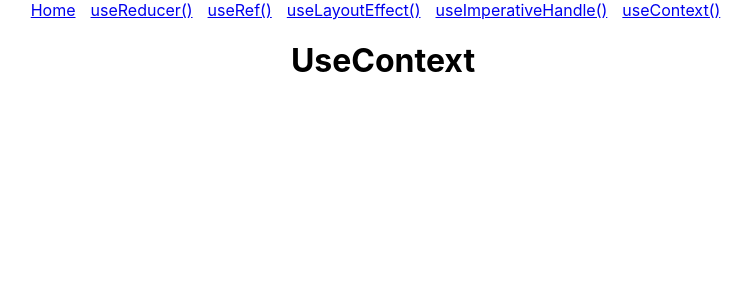
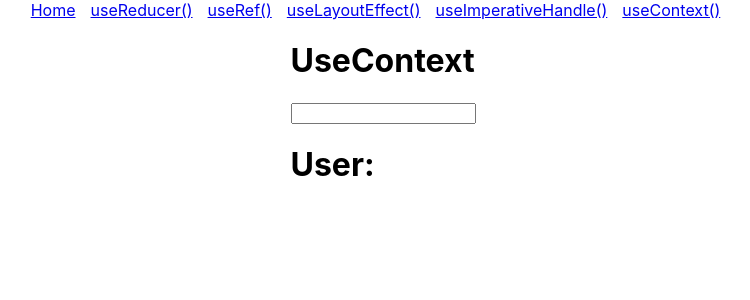
Before and after one commit to HristoYonkov/React-Exercises, a React (Create React App) app in the folder client/: page /useContext in a window 1280 px wide. Shown: the top 300 px of the page, without its empty margins (257-1007 px from the left). Built offline with nearby package versions, Linux system fonts and the light colour scheme.

Commit message:
Update UseContext.js

```diff
--- a/client/src/containers/UseContext/UseContext.js
+++ b/client/src/containers/UseContext/UseContext.js
@@ -1,9 +1,18 @@
-import React from 'react'
+import React, { createContext, useState } from 'react'
+import Login from '../../components/Login/Login'
+import User from '../../components/User/User'
+
+export const useCTXContext = createContext(null);
 
 const UseContext = () => {
-  return (
-    <h1>UseContext</h1>
-  )
+    const [username, setUsername] = useState('');
+
+    return (
+        <useCTXContext.Provider value={{ username, setUsername }}>
+            <h1>UseContext</h1>
+            <Login /> <User />
+        </useCTXContext.Provider>
+    )
 }
 
 export default UseContext
```
